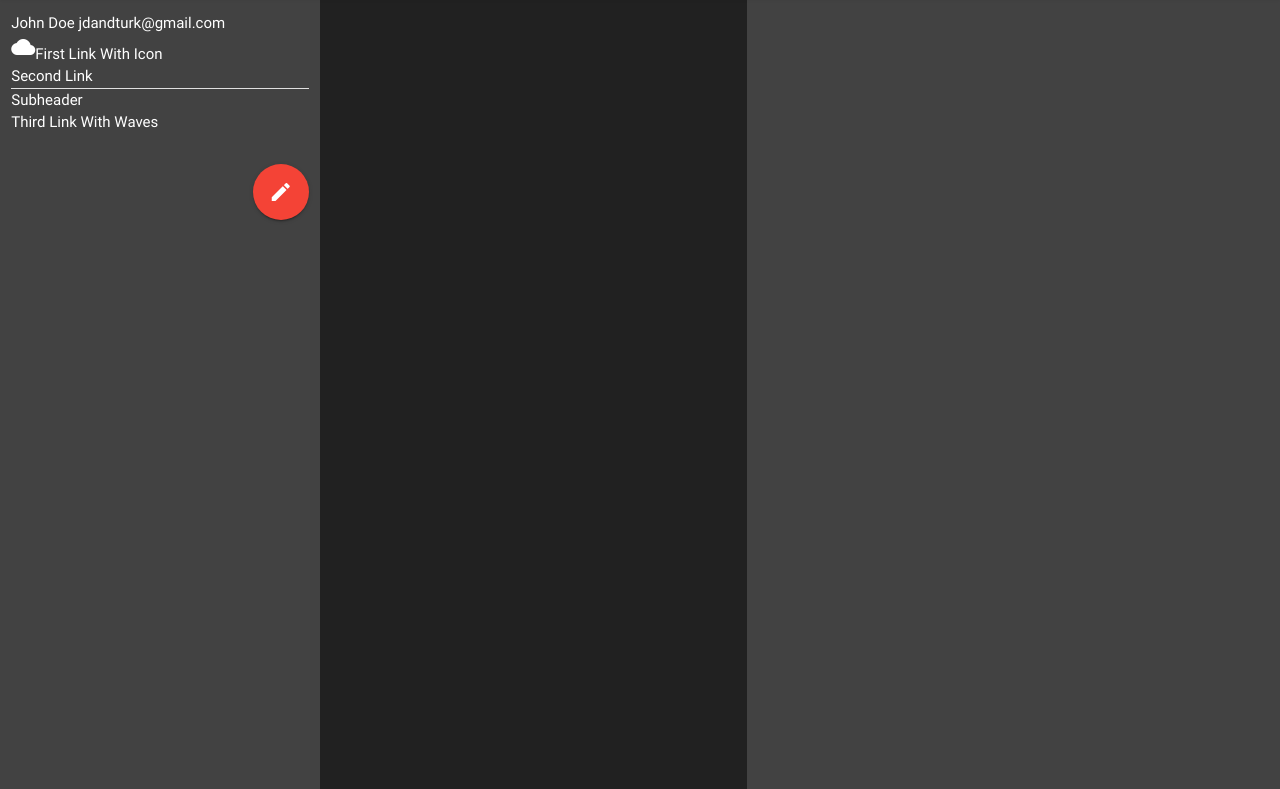
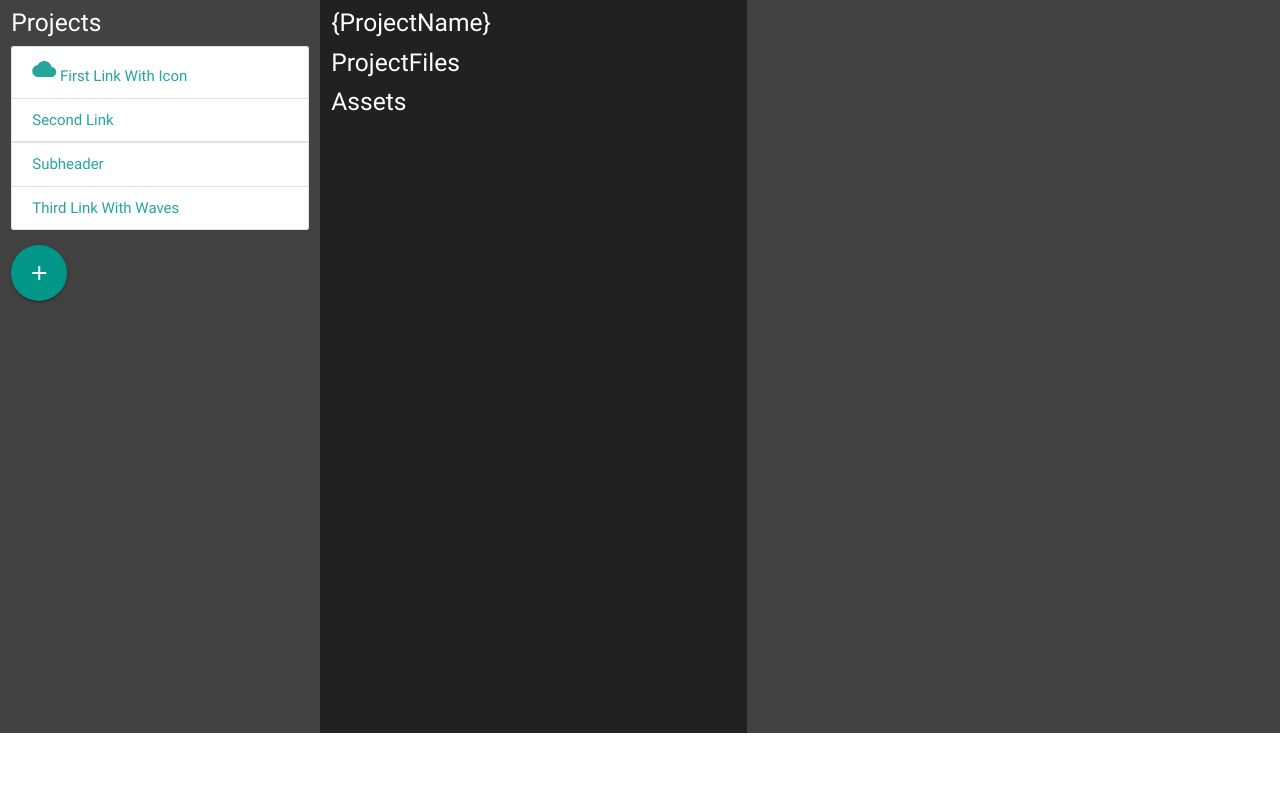
Before and after one commit to cephalopodMD/project-portal, a plain HTML site: page index.html in a window 1280 px wide. Shown: the part 67-856 px from the top of the page. After the commit the page ends 800 px from the top, so only its background shows below. Drawn offline with Linux system fonts and the light colour scheme.

Commit message:
layout and "standalone" app

```diff
--- a/index.html
+++ b/index.html
@@ -15,8 +15,15 @@
 .fixed-action-btn {
   float: right;
   position: relative;
-  left: 0px;
+  margin-left:auto;
+  margin-right: 0px;
   bottom: 0px;
+}
+.row .col {
+  min-height: calc(100vh - 64px);
+}
+.col-container {
+  margin-bottom:0;
 }
 </style>
 
@@ -31,7 +38,7 @@
   <div class='navbar-fixed'>
     <nav class='grey darken-4'>
       <div class="nav-wrapper">
-        <a href="#" class="brand-logo">&nbsp;&nbsp;Project Portal</a>
+        <a href="#" class="brand-logo">&nbsp;&nbsp;Work_space</a>
         <ul id="nav-mobile" class="right hide-on-med-and-down">
           <li><a href="sass.html">Test</a></li>
         </ul>
@@ -39,43 +46,33 @@
     </nav>
   </div>
 
-  <div id='workspace' class='row white-text'>
-    <div id='project_list' class='col s3 grey darken-3' style='padding-bottom: 100%; margin-bottom: -100%;'>
-      <div style='padding-bottom: 100%; margin-bottom: -100%;'>
-        <ul>
-          <li>
-            <div class="userView">
-              <span class="name">John Doe</span>
-              <span class="email">jdandturk@gmail.com</span>
-            </div>
-          </li>
-          <li><i class="material-icons">cloud</i>First Link With Icon</li>
-          <li>Second Link</a></li>
-          <li><div class="divider"></div></li>
-          <li>Subheader</li>
-          <li>Third Link With Waves</li>
-        </ul>
+  <div id='workspace' class='row white-text col-container'>
+
+    <div id='project_list' class='col s3 grey darken-3' style=''>
+      <h5>Projects</h5>
+      <div class='collection'>
+        <a class="collection-item"><i class="material-icons">cloud</i>&nbsp;First Link With Icon</a>
+        <a class="collection-item">Second Link</a>
+        <div class="divider"></div>
+        <a class="collection-item">Subheader</a>
+        <a class="collection-item">Third Link With Waves</a>
       </div>
 
-      <div class="fixed-action-btn">
-        <a class="btn-floating btn-large red">
-          <i class="large material-icons">mode_edit</i>
-        </a>
-        <ul>
-          <li><a class="btn-floating red"><i class="material-icons">insert_chart</i></a></li>
-          <li><a class="btn-floating yellow darken-1"><i class="material-icons">format_quote</i></a></li>
-          <li><a class="btn-floating green"><i class="material-icons">publish</i></a></li>
-          <li><a class="btn-floating blue"><i class="material-icons">attach_file</i></a></li>
-        </ul>
-      </div>
+      <a class="btn-floating btn-large waves-effect waves-light teal" style='margin-top: auto'>
+        <i class="material-icons">add</i>
+      </a>
     </div>
 
-    <div id='project' class='col s4 grey darken-4' style='padding-bottom: 100%; margin-bottom: -100%;'>
+    <div id='project' class='col s4 grey darken-4' style=''>
+      <h5>{ProjectName}</h5>
+      <h5>ProjectFiles</h5>
+      <h5>Assets</h5>
+    </div>
+
+    <div id='todo' class='col s5 grey darken-3' style=''>
       &nbsp;
     </div>
 
-    <div id='todo' class='col s5 grey darken-3' style='padding-bottom: 100%; margin-bottom: -100%;'>
-    </div>
   </div>
 </body>
 
```
Also changed, not shown: 1 other file.
